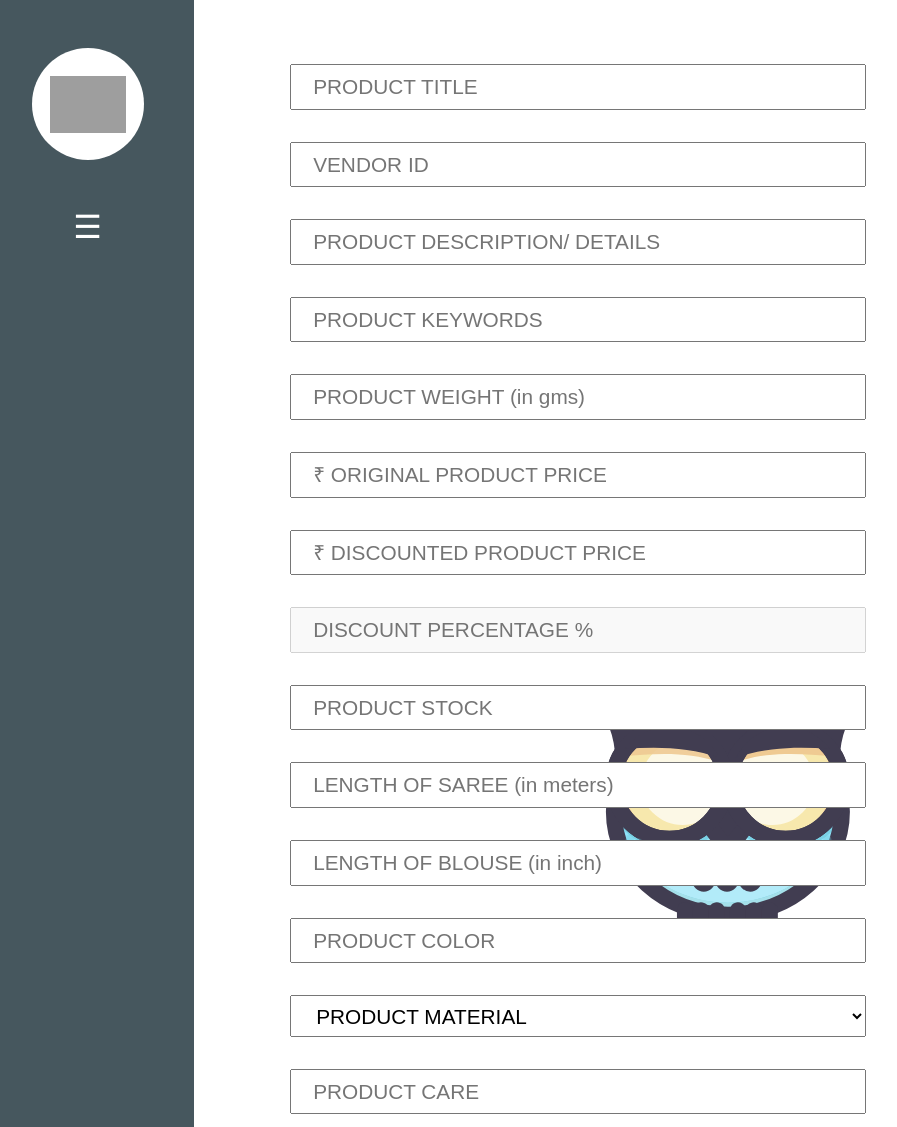
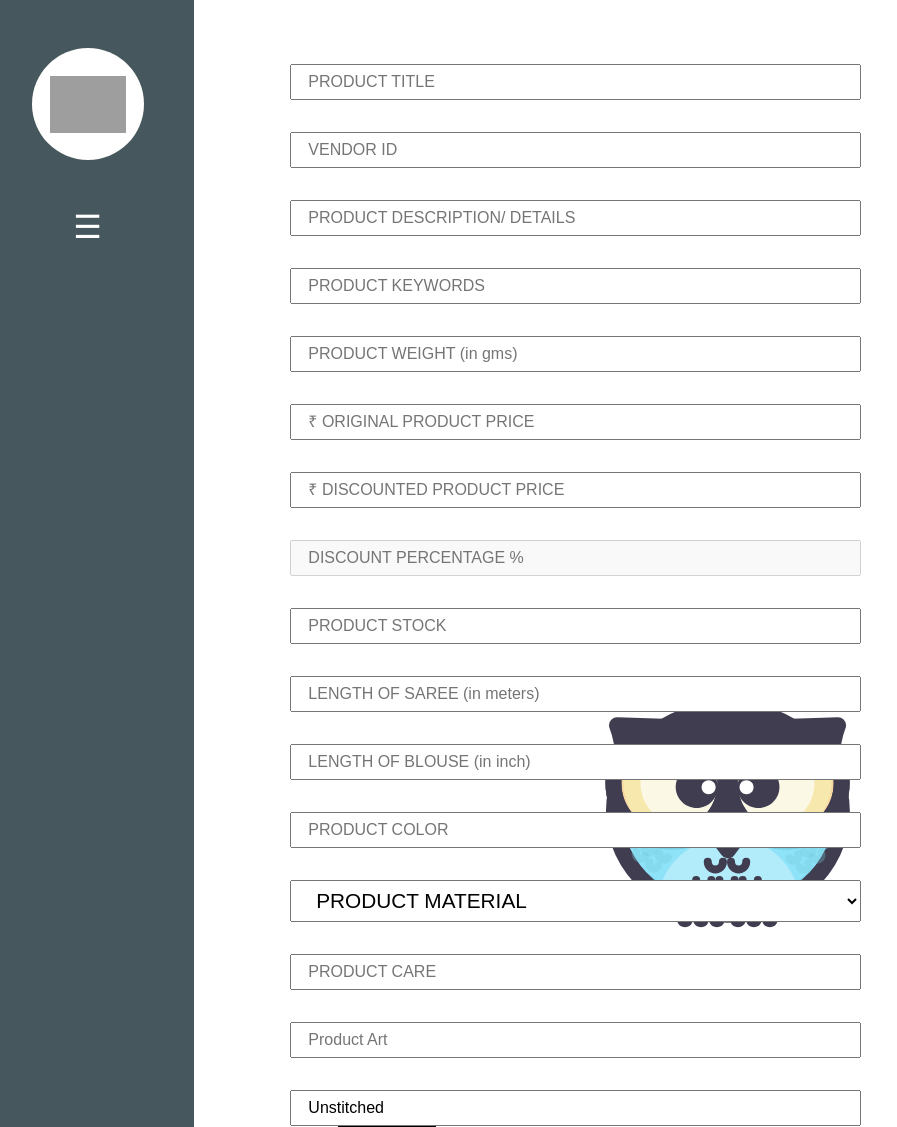
Before and after one commit to Tulsiyan-Fashion-pvt-ltd/Inventory, a Flask app: page /add in a window 1280 px wide. Shown: the part 90-1217 px from the top of the page, without its empty margins (19-916 px from the left). Run offline with Flask 3, Linux system fonts and the light colour scheme; the visitor is signed in with stand-in values (Sample User, id 1); grey boxes are pictures that could not be loaded.

Commit message:
font size update

```diff
--- a/static/add.css
+++ b/static/add.css
@@ -1,5 +1,5 @@
 input {
-    font-size: 1.3em;
+    font-size: 1rem;
     padding-left: 1em;
     line-height: 2em;
     width: 43vw;
```
